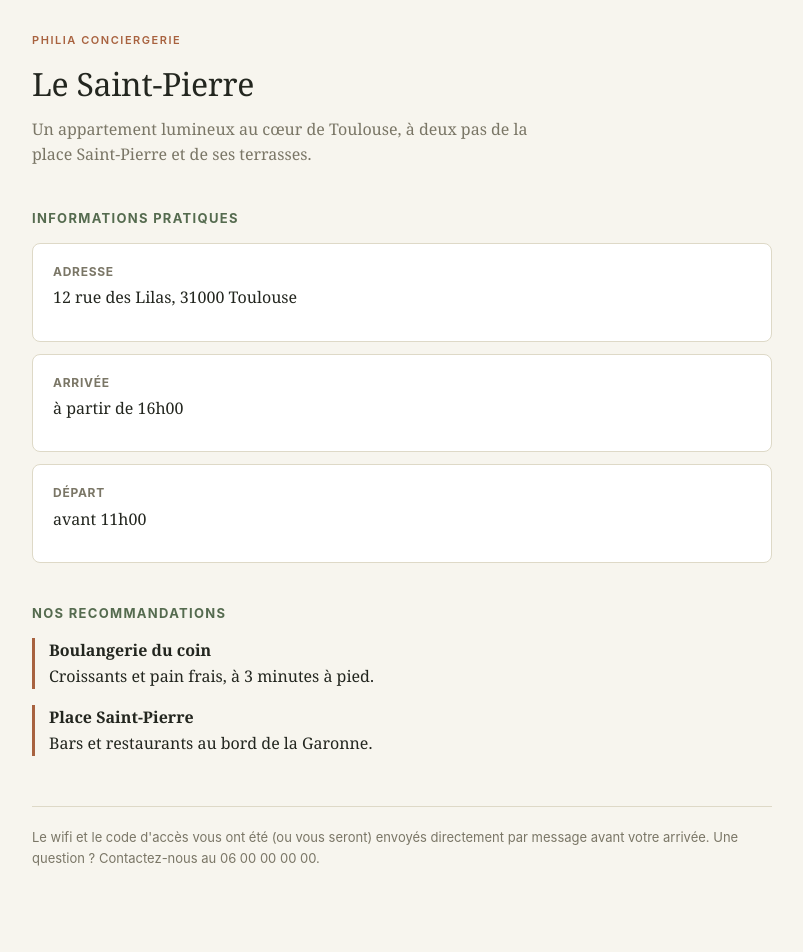
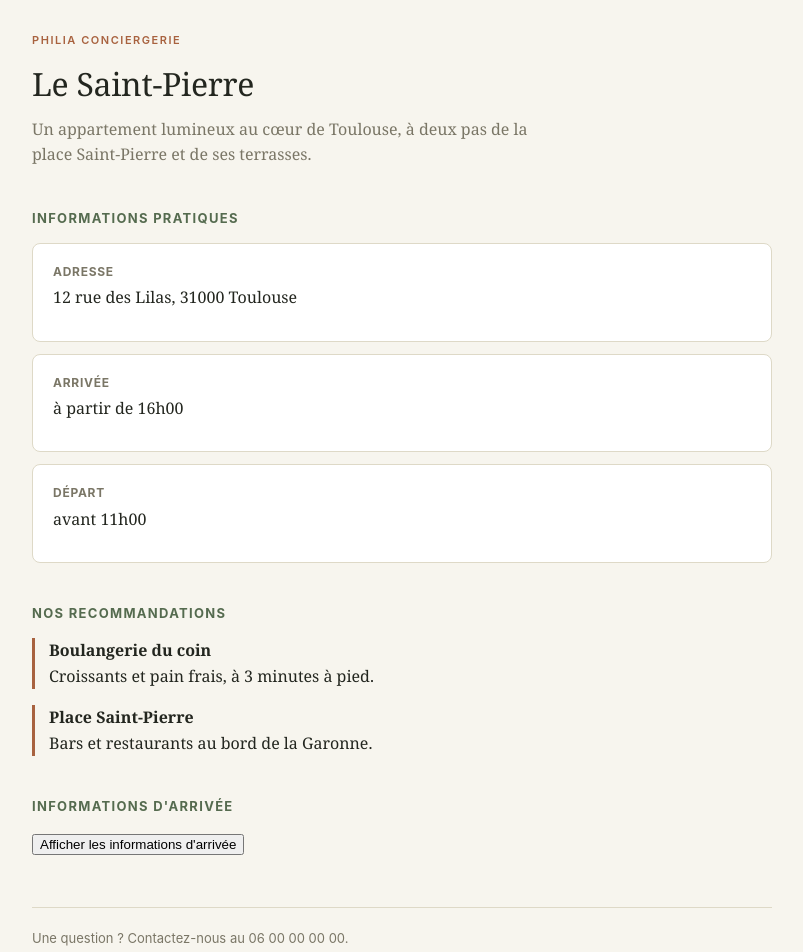
Before and after one commit to PhiliaConciergerie/Philia-welcome, a Next.js app: page /saint-pierre in a window 1280 px wide. Shown: the top 952 px of the page, without its empty margins (238-1041 px from the left). Built offline with nearby package versions, Linux system fonts and the light colour scheme.

Commit message:
Integrate AccesSensible component in page.js
Added AccesSensible component for arrival information.

```diff
--- a/app/[slug]/page.js
+++ b/app/[slug]/page.js
@@ -1,5 +1,6 @@
 import { logements } from '../../data/logements';
 import { notFound } from 'next/navigation';
+import AccesSensible from './AccesSensible';
 
 export function generateStaticParams() {
   return Object.keys(logements).map((slug) => ({ slug }));
@@ -60,11 +61,12 @@ export default function LogementPage({ params }) {
         </>
       )}
 
+      <h2>Informations d&apos;arrivée</h2>
+      <AccesSensible slug={params.slug} />
+
       <p className="footer-note">
-        Le wifi et le code d&apos;accès vous ont été (ou vous seront) envoyés
-        directement par message avant votre arrivée.
         {logement.contactUrgence && (
-          <> Une question ? Contactez-nous au {logement.contactUrgence}.</>
+          <>Une question ? Contactez-nous au {logement.contactUrgence}.</>
         )}
       </p>
     </main>
```
